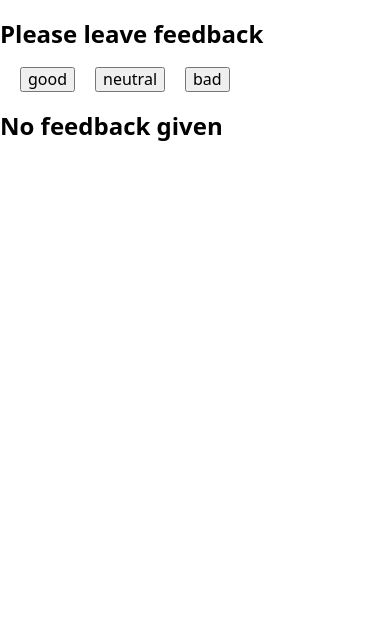
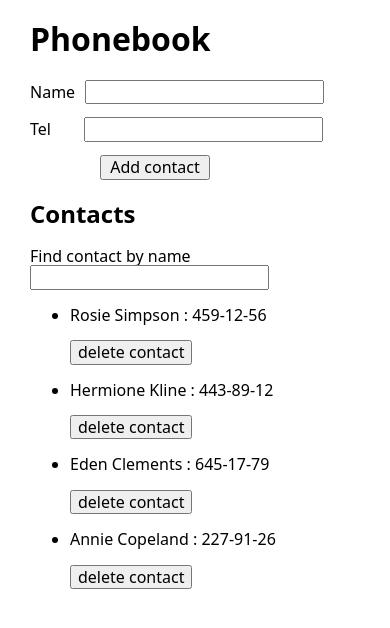
Before and after one commit to AnnaChebrova/goit-react-hw-07-phonebook, a React (Create React App) app: page / in a window 390 px wide. Shown: the top 628 px of the page. Built offline with nearby package versions, Linux system fonts and the light colour scheme.

Commit message:
add hw-2 phonebook

```diff
--- a/package.json
+++ b/package.json
@@ -1,8 +1,8 @@
 {
-  "name": "goit-react-hw-02-feedback",
+  "name": "goit-react-hw-02-phonebook",
   "version": "0.1.0",
   "private": true,
-  "homepage": "https://AnnaChebrova.github.io/goit-react-hw-02-feedback",
+  "homepage": "https://AnnaChebrova.github.io/goit-react-hw-02-phonebook",
   "dependencies": {
     "@testing-library/jest-dom": "^5.14.1",
     "@testing-library/react": "^11.2.7",
@@ -12,6 +12,7 @@
     "react": "^17.0.2",
     "react-dom": "^17.0.2",
     "react-scripts": "4.0.3",
+    "shortid": "^2.2.16",
     "web-vitals": "^1.1.2"
   },
   "scripts": {
--- a/src/App.js
+++ b/src/App.js
@@ -1,10 +1,10 @@
 import React from 'react';
-import Feedback from './components/Feedback'
+import Phonebook from './components/Phonebook'
 
 const App = () => {
     return (
         <div>
-        <Feedback />
+        <Phonebook />
         </div>
     );
 };
--- a/src/components/BtnContainer.js
+++ /dev/null
@@ -1,13 +0,0 @@
-import styles from './feedback.module.css'
-
-const ButtonContainer = ({onGood, onNeutral, onBad}) => (
-
-<div className={styles.buttonContainer}>
-
-<button type="button" className={styles.button} onClick={onGood}>good</button>
-<button type="button" className={styles.button} onClick={onNeutral}>neutral</button>
-<button type="button" className={styles.button} onClick={onBad}>bad</button>
-</div>
-);
-
-export default ButtonContainer;
--- /dev/null
+++ b/src/components/ContactForm.js
@@ -0,0 +1,65 @@
+import React from 'react';
+import styles from './phonebook.module.css'
+
+class ContactForm extends React.Component {
+
+    state = {
+        name: '',
+        number: '',
+    };
+
+    handleInputChange = event => {
+        this.setState({
+            [event.currentTarget.name]: event.currentTarget.value, });
+    };
+
+    handleSubmit = event => {
+        event.preventDefault();
+        this.props.addContact(this.state.name, this.state.number);
+
+        this.reset();
+    };
+
+    reset = () => {
+this.setState({
+    name: '',
+    number: ''
+})
+    };
+
+        render() {
+
+            return (
+
+<form onSubmit={this.handleSubmit} className={styles.form}>
+                <label> Name
+                    <input className={styles.inputName}
+                    value={this.state.name}
+                    onChange={this.handleInputChange}
+                    type="text"
+                    name="name"
+                    pattern="^[a-zA-Zа-яА-Я]+(([' -][a-zA-Zа-яА-Я ])?[a-zA-Zа-яА-Я]*)*$"
+                    title="Имя может состоять только из букв, апострофа, тире и пробелов. Например Adrian, Jacob Mercer, Charles de Batz de Castelmore d'Artagnan и т. п."
+                    required
+                     />
+                </label>
+
+                <label> Tel
+                    <input className={styles.inputTel}
+                    value={this.state.number}
+                    onChange={this.handleInputChange}
+                    type="tel"
+                    name="number"
+                    pattern="\+?\d{1,4}?[-.\s]?\(?\d{1,3}?\)?[-.\s]?\d{1,4}[-.\s]?\d{1,4}[-.\s]?\d{1,9}"
+                    title="Номер телефона должен состоять цифр и может содержать пробелы, тире, круглые скобки и может начинаться с +"
+                    required
+                    />
+                </label>
+
+                <button type="submit" className={styles.btn}>Add contact</button>
+                </form>
+            );
+        }
+    }
+
+export default ContactForm;
--- /dev/null
+++ b/src/components/ContactList.js
@@ -0,0 +1,18 @@
+import React from 'react';
+
+const ContactList = ({contacts, deleteContact}) => (
+    <ul>
+        {contacts.map( ({id,name,number}) => (
+
+            <li key={id}>
+                <p>{name} : {number}</p>
+                <button type="button" onClick={() => deleteContact(id)}>
+                    delete contact
+                </button>
+            </li>
+        )) }
+             </ul>
+        )
+
+
+export default ContactList;
--- a/src/components/Feedback.js
+++ /dev/null
@@ -1,81 +0,0 @@
-import React from 'react';
-import styles from './feedback.module.css';
-import Statistics from './Statistic';
-import ButtonContainer from './BtnContainer';
-import Notification from './Notification';
-
-
-class Feedback extends React.Component {
-
-    state = {
-    good: 0,
-    neutral: 0,
-    bad: 0
-    }
-
-    TotalFeedback = () => {
-        const totalFeedback = this.state.good + this.state.neutral + this.state.bad;
-        return totalFeedback;
-    };
-
-    FeedbackPositPerc = () => {
-        const positPerc = Math.ceil((this.state.good / (this.state.good + this.state.neutral + this.state.bad)) * 100);
-         return positPerc || 0;
-    };
-
-    handleIncrementGood = () => {
-        this.setState(prevState => ({
-                good: prevState.good +1,
-            }));
-         this.TotalFeedback();
-    };
-
-    handleIncrementNeutral = () => {
-        this.setState(prevState => ({
-                neutral: prevState.neutral +1,
-            }));
-            this.TotalFeedback();
-
-    };
-
-    handleIncrementBad = () => {
-        this.setState(prevState => ({
-                bad: prevState.bad +1,
-            }));
-            this.TotalFeedback();
-
-    };
-
-    render() {
-
-            const totalFeedback = this.state.good + this.state.neutral + this.state.bad;
-
-        return (
-            <div>
-            <section>
-            <h1>Please leave feedback</h1>
-            <ButtonContainer
-            onGood={this.handleIncrementGood}
-            onNeutral={this.handleIncrementNeutral}
-            onBad={this.handleIncrementBad}
-            />
-            </section>
-            {!totalFeedback && <Notification message="No feedback given" /> }
-            {!!totalFeedback && (
-                 <section>
-            <h2>Statistics</h2>
-            <Statistics
-            good={this.state.good}
-            neutral={this.state.neutral}
-            bad={this.state.bad}
-            total={this.TotalFeedback()}
-            positive={this.FeedbackPositPerc}
-                />
-                 </section>
-            )
-            }
-            </div>
- )
-};
-}
-export default Feedback;
--- /dev/null
+++ b/src/components/Filter.js
@@ -0,0 +1,9 @@
+import React, {Component} from 'react';
+
+const Filter = ({value, onChange}) => (
+    <label> Find contact by name
+<input type="text" value={value} onChange={onChange}/>
+    </label>
+);
+
+export default Filter;
--- a/src/components/Notification.js
+++ /dev/null
@@ -1,9 +0,0 @@
-const Notification = ({message}) => {
-    return (
-        <div>
-            <h2>{message}</h2>
-        </div>
-    )
-};
-
-export default Notification;
--- /dev/null
+++ b/src/components/Phonebook.js
@@ -0,0 +1,63 @@
+
+import styles from './phonebook.module.css'
+import React from 'react';
+import ContactForm from './ContactForm';
+import shortid from 'shortid';
+import Filter from './Filter';
+import ContactList from './ContactList'
+
+
+class Phonebook extends React.Component {
+
+    state = {
+        contacts: [
+    {id: 'id-1', name: 'Rosie Simpson', number: '459-12-56'},
+    {id: 'id-2', name: 'Hermione Kline', number: '443-89-12'},
+    {id: 'id-3', name: 'Eden Clements', number: '645-17-79'},
+    {id: 'id-4', name: 'Annie Copeland', number: '227-91-26'},
+  ],
+        filter: ''
+      };
+
+
+      addContact = (name, number) => {
+          if (this.state.contacts.find((contact) => name.toLowerCase()
+           === contact.name.toLocaleLowerCase())) {
+               alert(`${name} is already in list`);
+               return;
+           }
+           else if (name && number) {
+               const contact = {
+                   id: shortid.generate(), name, number};
+               this.setState(prevState => ({
+                   contacts: [contact, ... prevState.contacts],
+               }));
+           }
+      };
+
+      deleteContact = (contactId => {
+          this.setState(prevState => ({
+              contacts: prevState.contacts.filter(contact => contact.id !== contactId)}))
+      });
+
+      changeFilter = e => {
+          this.setState({filter: e.currentTarget.value})
+      }
+
+    render() {
+
+        return (
+            <div className={styles.container}>
+            <h1>Phonebook</h1>
+            <ContactForm contacts={this.state.contacts} addContact={this.addContact} onSubmit={this.formSubmit}/>
+
+            <h2>Contacts</h2>
+            <Filter value={this.state.filter} onChange={this.changeFilter} />
+            <ContactList contacts={this.state.contacts.filter(contact => contact.name.toLowerCase().includes(this.state.filter.toLowerCase()))} deleteContact={this.deleteContact} />
+          </div>
+        )}
+        }
+
+
+
+export default Phonebook;
--- a/src/components/Statistic.js
+++ /dev/null
@@ -1,18 +0,0 @@
-import styles from './feedback.module.css'
-import React from 'react';
-
-
-const Statistics = ({good, neutral, bad, total, positive}) =>(
-<div className={styles.statContainer}>
-    <span>Good:{good}</span>
-    <span>Neutral:{neutral}</span>
-    <span>Bad:{bad}</span>
-    {(total !==0) ?
-    <>
-    <p>Total feedbacks: {total}</p>
-    <p>Positive feedbacks: {positive()}%</p>
-    </> : "No feedback given"}
-    </div>
-);
-
-export default Statistics;
--- a/src/components/feedback.module.css
+++ /dev/null
@@ -1,12 +0,0 @@
-/* .button-container {
-    display: flex;
-} */
-
-.button {
-    margin-left: 20px;
-}
-
-.statContainer {
-    display: flex;
-    flex-direction: column;
-}
--- /dev/null
+++ b/src/components/phonebook.module.css
@@ -0,0 +1,25 @@
+.container {
+    margin-left: 30px;
+}
+
+.form {
+    display: flex;
+    flex-direction: column;
+    width: 300px;
+    margin-bottom: 15px;
+    height: 100px;
+    justify-content: space-between;
+}
+
+.inputName {
+    margin-left: 10px;
+}
+
+.inputTel {
+    margin-left: 33px;
+}
+
+.btn {
+    width: 110px;
+    margin-left: 70px;
+}
```
Also changed, not shown: 1 other file (tests, documents, lock files or other folders).
